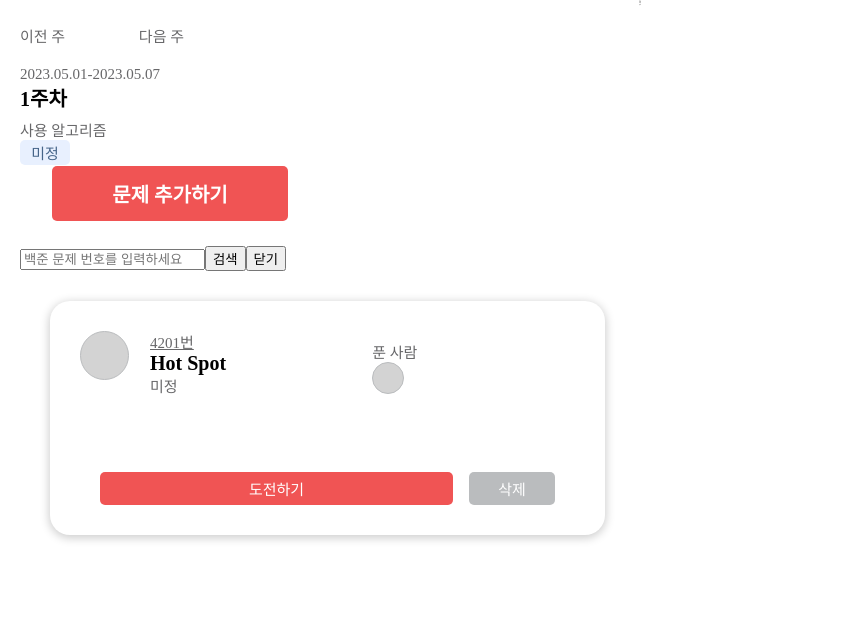
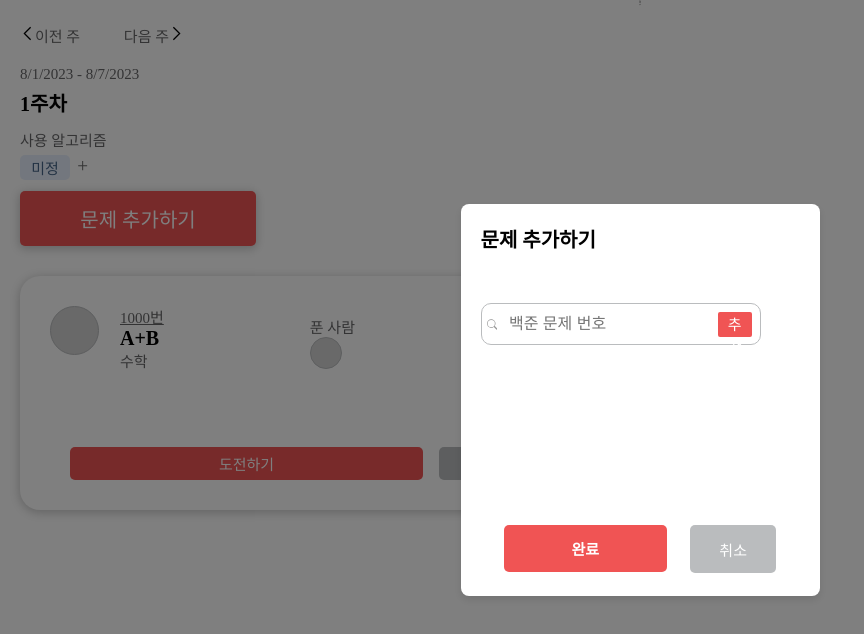
Before and after one commit to chxxrin/client, a React (Create React App) app: page /exam in a window 1280 px wide. Both pictures are taken after a click on the button "문제 추가하기". Shown: the top 634 px of the page, without its empty margins (0-864 px from the left). Built offline with nearby package versions, Linux system fonts and the light colour scheme; a web font is replaced by a local one.

Commit message:
:lipstick:문제 추가 모달창 생성

```diff
--- a/src/@pages/exam/Card.js
+++ b/src/@pages/exam/Card.js
@@ -7,6 +7,7 @@ const Card = () => {
 
   const handleButtonClick = () => {
     setSolved(!solved);
+    window.location.href = 'https://www.acmicpc.net/problem/1000';
   };
 
   const handleDeleteClick = () => {
@@ -22,9 +23,9 @@ const Card = () => {
       <SubContainer>
         <Image />
         <Problem>
-          <ProblemNumber>4201번</ProblemNumber>
-          <ProblemTitle>Hot Spot</ProblemTitle>
-          <ProblemTag>미정</ProblemTag>
+          <ProblemNumber>1000번</ProblemNumber>
+          <ProblemTitle>A+B</ProblemTitle>
+          <ProblemTag>수학</ProblemTag>
         </Problem>
         <People>
           <PeopleTitle>푼 사람</PeopleTitle>
@@ -53,7 +54,7 @@ const MainContainer = styled.div`
   display: flex;
   justify-content: space-between;
   padding: 30px;
-  margin: 30px;
+  margin-top: 30px;
   flex-direction: column; /* Add this to stack items vertically */
 `;
 
--- a/src/@pages/exam/ProblemAddButton.js
+++ b/src/@pages/exam/ProblemAddButton.js
@@ -1,14 +1,23 @@
 import React, { useState } from 'react';
 import styled from 'styled-components';
 import axios from 'axios';
+import { BsSearch } from 'react-icons/bs';
 
 const ProblemAddButton = () => {
   const [showModal, setShowModal] = useState(false);
   const [searchValue, setSearchValue] = useState('');
   const [problemDetails, setProblemDetails] = useState(null);
+  const [solved, setSolved] = useState(false);
+  const [searchResults, setSearchResults] = useState([]);
 
   const handleButtonClick = () => {
     setShowModal(true);
+  };
+
+  const handleSubmit = () => {
+    setShowModal(false);
+    setSearchValue('');
+    setProblemDetails(null);
   };
 
   const handleModalClose = () => {
@@ -20,14 +29,17 @@ const ProblemAddButton = () => {
   const handleSearch = async () => {
     try {
       const response = await axios.get(
-        // `https://api.example.com/problems/${searchValue}`
-        `https://solvedac.github.io/unofficial-documentation/${searchValue}.json`
+        `https://solvedac.github.io/unofficial-documentation/${searchValue}`
       );
       const data = response.data;
       setProblemDetails(data);
+
+      // 가져온 데이터로 검색 결과 상태를 업데이트합니다. 렌더링 부분과 일치하도록 배열로 감싸주세요.
+      setSearchResults([data]);
     } catch (error) {
-      console.error('Error fetching problem details:', error);
-      // Handle error or show an error message to the user
+      console.error('문제 정보를 가져오는 중 오류 발생:', error);
+      // 오류를 처리하거나 사용자에게 오류 메시지를 표시하세요
+      setSearchResults([]); // 오류가 발생하면 검색 결과를 초기화합니다.
     }
   };
 
@@ -37,16 +49,32 @@ const ProblemAddButton = () => {
       {showModal && (
         <Modal>
           <ModalContent>
-            <SearchInput
-              type="text"
-              placeholder="백준 문제 번호를 입력하세요"
-              value={searchValue}
-              onChange={(e) => setSearchValue(e.target.value)}
-            />
-            <SearchButton onClick={handleSearch}>검색</SearchButton>
+            <ModalTitle>문제 추가하기</ModalTitle>
+            <SearchInputContainer>
+              <BsSearch size={17} />
+              <SearchInput
+                type="text"
+                placeholder="백준 문제 번호"
+                value={searchValue}
+                onChange={(e) => setSearchValue(e.target.value)}
+              />
+              <SearchButton onClick={handleSearch}>추가</SearchButton>
+            </SearchInputContainer>
+            {searchResults.length > 0 && (
+              <SearchResults>
+                {searchResults.map((result) => (
+                  <SearchResult key={result.number}>
+                    <ProblemNumber>{result.number}</ProblemNumber>
+                    <ProblemTitle>{result.title}</ProblemTitle>
+                    <ProblemTag>{result.tag}</ProblemTag>
+                    {/* Add other problem details you want to display */}
+                  </SearchResult>
+                ))}
+              </SearchResults>
+            )}
+
             {problemDetails && (
               <ProblemDetails>
-                패치됐당
                 {/* Display the problem details fetched from the API */}
                 <ProblemNumber>{problemDetails.number}</ProblemNumber>
                 <ProblemTitle>{problemDetails.title}</ProblemTitle>
@@ -54,7 +82,10 @@ const ProblemAddButton = () => {
                 {/* Add other problem details you want to display */}
               </ProblemDetails>
             )}
-            <CloseButton onClick={handleModalClose}>닫기</CloseButton>
+            <Buttons>
+              <SubmitButton onClick={handleSubmit}>완료</SubmitButton>
+              <CloseButton onClick={handleModalClose}>취소</CloseButton>
+            </Buttons>
           </ModalContent>
         </Modal>
       )}
@@ -72,49 +103,185 @@ const AddButton = styled.button`
   font-family: Apple SD Gothic Neo;
   font-size: 20px;
   font-style: normal;
-  font-weight: 700;
+  font-weight: 500;
   line-height: normal;
   border: none;
   width: 236px;
   height: 55px;
   flex-shrink: 0;
-  margin-left: 32px;
-  margin-top: 25px;
-  margin-bottom: 25px;
+  display: block;
+  margin-top: 40px;
+  box-shadow: 0px 2px 10px 1px rgba(0, 0, 0, 0.2);
+  cursor: pointer;
+
+  &:hover {
+    background: #e84343;
+    /* You can add additional styles for the hover effect here */
+  }
 `;
 
 const Modal = styled.div`
-  /* Your modal styles... */
+  position: fixed;
+  top: 0;
+  left: 0;
+  right: 0;
+  bottom: 0;
+  display: flex;
+  justify-content: center;
+  align-items: center;
+  background-color: rgba(0, 0, 0, 0.5); /* Semi-transparent background */
+  z-index: 100; /* Ensure it appears above other elements */
+`;
+
+const ModalTitle = styled.div`
+  color: #000;
+  font-family: Noto Sans KR;
+  font-size: 20px;
+  font-style: normal;
+  font-weight: 700;
+  line-height: normal;
 `;
 
 const ModalContent = styled.div`
-  /* Your modal content styles... */
+  width: 319px;
+  height: 352px;
+  padding: 20px;
+  border-radius: 8px;
+  background-color: #fff;
+  box-shadow: 0px 4px 8px rgba(0, 0, 0, 0.1); /* Add a subtle shadow */
+`;
+
+const SearchInputContainer = styled.div`
+  display: flex;
+  align-items: center;
+  width: 100%;
+  border-radius: 10px;
+  border: 1px solid #babcbe;
+  background: #fff;
+  padding: 5px;
+  color: #babcbe;
+  font-family: Noto Sans KR;
+  font-size: 15px;
+  font-style: normal;
+  font-weight: 500;
+  margin-top: 50px;
+  line-height: normal;
+  width: 268px;
+  height: 30px;
+
+  svg {
+    margin-right: 10px;
+    color: #999;
+  }
 `;
 
 const SearchInput = styled.input`
-  /* Your search input styles... */
+  flex: 1;
+  border: none;
+  outline: none;
+  font-size: 16px;
 `;
 
 const SearchButton = styled.button`
-  /* Your search button styles... */
+  width: 47px;
+  height: 25px;
+  border-radius: 2px;
+  background: #f05454;
+  border: none;
+  margin-right: 3px;
+  color: #fff;
+  text-align: center;
+  font-family: Noto Sans KR;
+  font-size: 15px;
+  font-style: normal;
+  font-weight: 500;
+  line-height: normal;
+  cursor: pointer;
+  &:hover {
+    background-color: #e84343;
+  }
 `;
 
 const ProblemDetails = styled.div`
-  /* Your problem details styles... */
+  margin-top: 20px;
+  font-size: 16px;
 `;
 
 const ProblemNumber = styled.div`
-  /* Your problem number styles... */
+  font-weight: bold;
+  margin-bottom: 5px;
 `;
 
 const ProblemTitle = styled.div`
-  /* Your problem title styles... */
+  font-weight: bold;
+  margin-bottom: 5px;
 `;
 
 const ProblemTag = styled.div`
-  /* Your problem tag styles... */
+  background-color: #e8f0fe;
+  color: #466589;
+  padding: 5px;
+  border-radius: 4px;
+  margin-top: 10px;
+  display: inline-block;
 `;
 
+const Buttons = styled.div`
+  display: flex;
+  justify-content: space-evenly;
+`;
 const CloseButton = styled.button`
-  /* Your close button styles... */
+  width: 86px;
+  height: 48px;
+  border-radius: 5px;
+  background: #babcbe;
+  color: #fff;
+  text-align: center;
+  font-family: Noto Sans KR;
+  font-size: 15px;
+  font-style: normal;
+  font-weight: 500;
+  line-height: normal;
+  margin-top: 180px;
+  border: none;
+  cursor: pointer;
+  &:hover {
+    background: rgba(217, 217, 217, 0.9);
+  }
 `;
+
+const SubmitButton = styled.button`
+  width: 163px;
+  height: 47px;
+  border-radius: 5px;
+  background: #f05454;
+  color: #fff;
+  text-align: center;
+  font-family: Noto Sans KR;
+  font-size: 15px;
+  font-style: normal;
+  font-weight: 700;
+  line-height: normal;
+  border: none;
+  margin-top: 180px;
+  cursor: pointer;
+  &:hover {
+    background: rgba(240, 84, 84, 0.9);
+  }
+`;
+
+const SearchResults = styled.div`
+  margin-top: 10px;
+  border: 1px solid #babcbe;
+  border-radius: 5px;
+  padding: 10px;
+`;
+
+const SearchResult = styled.div`
+  margin-bottom: 5px;
+  cursor: pointer;
+
+  &:hover {
+    background-color: #f3f3f3;
+  }
+`;
--- a/src/@pages/exam/Weekend.js
+++ b/src/@pages/exam/Weekend.js
@@ -1,38 +1,64 @@
-import React from 'react';
+import React, { useState } from 'react';
 import styled from 'styled-components';
-import { useNavigate } from 'react-router-dom'; // Import useNavigate
+import { useNavigate } from 'react-router-dom';
+import { GrPrevious, GrNext } from 'react-icons/gr';
+import { AiOutlinePlus } from 'react-icons/ai';
 
 const Weekend = () => {
-  const navigate = useNavigate(); // Initialize useNavigate
+  const navigate = useNavigate();
+  const [currentWeek, setCurrentWeek] = useState(1);
+
+  // Helper function to calculate the start and end dates for each week
+  const getWeekDates = (weekNumber) => {
+    const startDate = new Date('2023-08-01'); // Set your start date here
+    startDate.setDate(startDate.getDate() + (weekNumber - 1) * 7); // Calculate start date based on week number
+    const endDate = new Date(startDate);
+    endDate.setDate(endDate.getDate() + 6); // Calculate end date (6 days after start date)
+    return { startDate, endDate };
+  };
 
   const handlePreviousWeekClick = () => {
-    // Navigate to the previous week page
-    // You can define the path for the previous week page here
-    navigate('/previous-week');
+    setCurrentWeek((prevWeek) => Math.max(1, prevWeek - 1));
+    navigate('/exam');
   };
 
   const handleNextWeekClick = () => {
-    // Navigate to the next week page
-    // You can define the path for the next week page here
-    navigate('/next-week');
+    setCurrentWeek((prevWeek) => prevWeek + 1);
+    navigate('/exam');
   };
+
+  const { startDate, endDate } = getWeekDates(currentWeek);
+
   return (
     <>
       <WeekendBar>
         <WeekendBarButton onClick={handlePreviousWeekClick}>
+          <ReactIcon>
+            <GrPrevious />
+          </ReactIcon>
           이전 주
         </WeekendBarButton>
         <WeekendBarButton onClick={handleNextWeekClick}>
           다음 주
+          <ReactIcon>
+            <GrNext />
+          </ReactIcon>
         </WeekendBarButton>
       </WeekendBar>
       <WeekendBox>
-        <WeekendDate>2023.05.01-2023.05.07</WeekendDate>
-        <WeekendWeek>1주차</WeekendWeek>
+        <WeekendDate>
+          {startDate.toLocaleDateString()} - {endDate.toLocaleDateString()}
+        </WeekendDate>
+        <WeekendWeek>{currentWeek}주차</WeekendWeek>
       </WeekendBox>
       <AlgorithmBox>
         <AlgorithmTitle>사용 알고리즘</AlgorithmTitle>
-        <AlgorithmTag>미정</AlgorithmTag>
+        <AlgorithmTags>
+          <AlgorithmTag>미정</AlgorithmTag>
+          <AlgorithmAdd>
+            <AiOutlinePlus />
+          </AlgorithmAdd>
+        </AlgorithmTags>
       </AlgorithmBox>
     </>
   );
@@ -55,6 +81,9 @@ const WeekendBarButton = styled.div`
   font-style: normal;
   font-weight: 500;
   line-height: normal;
+  display: flex;
+  justify-content: center;
+  align-items: center;
 `;
 
 const WeekendDate = styled.div`
@@ -64,6 +93,7 @@ const WeekendDate = styled.div`
   font-style: normal;
   font-weight: 500;
   line-height: normal;
+  padding-bottom: 5px;
 `;
 
 const WeekendWeek = styled.div`
@@ -76,7 +106,7 @@ const WeekendWeek = styled.div`
 `;
 
 const WeekendBox = styled.div`
-  width: 164px;
+  width: 300px;
   height: 53px;
   display: flex;
   flex-direction: column;
@@ -87,6 +117,7 @@ const AlgorithmBox = styled.div`
   flex-direction: column;
   width: 87px;
   height: 22px;
+  padding-top: 10px;
 `;
 
 const AlgorithmTitle = styled.div`
@@ -96,9 +127,10 @@ const AlgorithmTitle = styled.div`
   font-style: normal;
   font-weight: 500;
   line-height: normal;
+  padding-bottom: 5px;
 `;
 
-const AlgorithmTag = styled.div`
+const AlgorithmTag = styled.span`
   color: #466589;
   text-align: center;
   justify-content: center;
@@ -114,3 +146,20 @@ const AlgorithmTag = styled.div`
   padding: 2px;
   flex-shrink: 0;
 `;
+
+const ReactIcon = styled.span``;
+
+const AlgorithmTags = styled.div`
+  display: flex;
+  flex-direction: row;
+  align-items: center;
+`;
+
+const AlgorithmAdd = styled.button`
+  width: 25px;
+  flex-shrink: 0;
+  color: #676769;
+  border: none;
+  background: none;
+  cursor: pointer;
+`;
```
